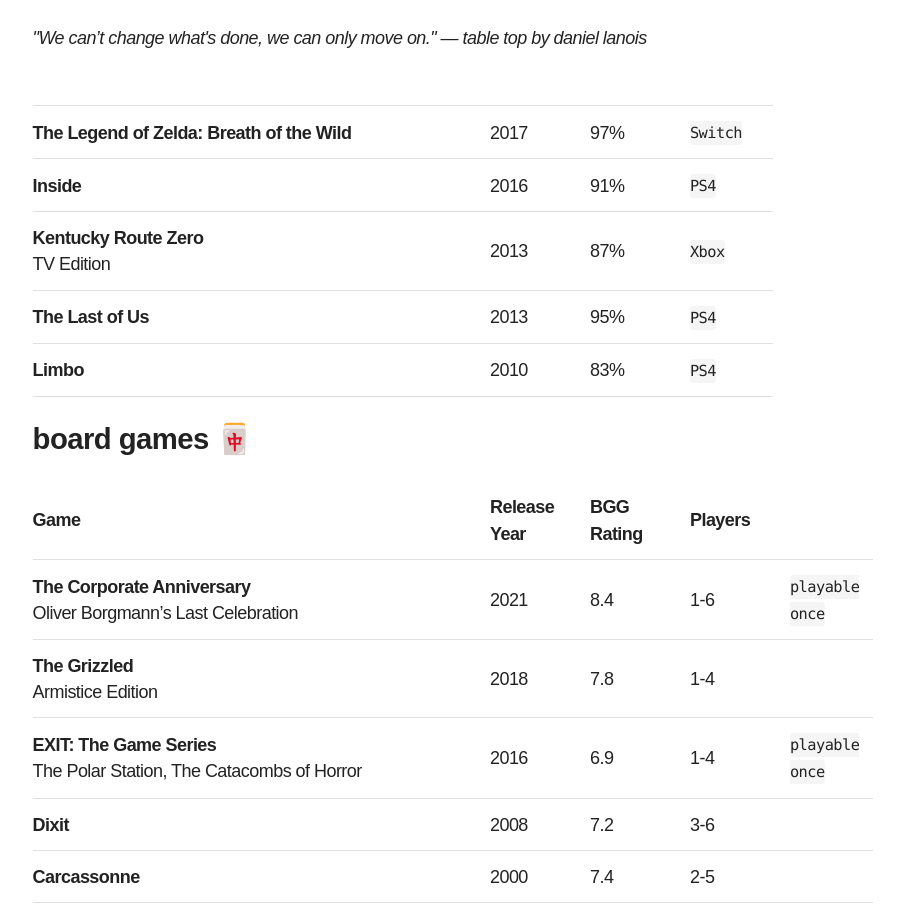
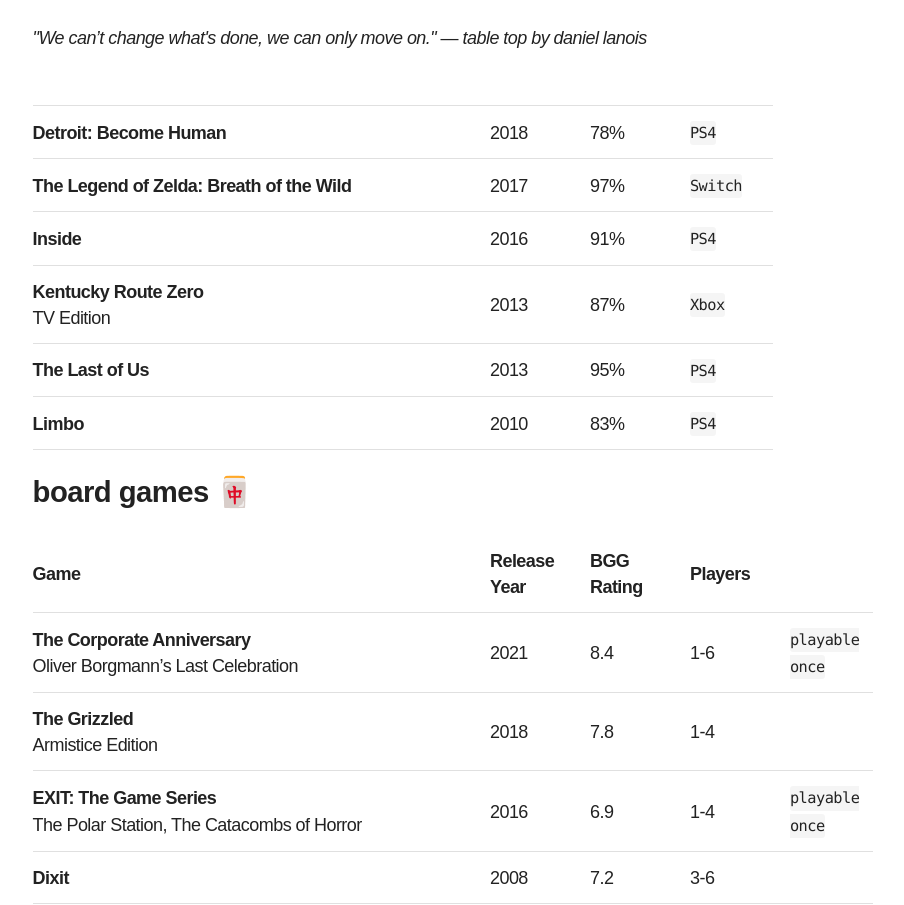
Before and after one commit to ebru/ebrukaya.me, a Gatsby site: page /games/ in a window 1280 px wide. Shown: the part 897-1802 px from the top of the page, without its empty margins (242-1146 px from the left). Built offline with nearby package versions, Linux system fonts and the light colour scheme; Gatsby itself is replaced by a stand-in of ours; a web font is replaced by a local one.

Commit message:
games updated

```diff
--- a/src/markdown-pages/games.md
+++ b/src/markdown-pages/games.md
@@ -29,6 +29,7 @@
 
 |       |       |             |   |
 |-------|-------|-------------|---|
+| **<a href='https://www.metacritic.com/game/playstation-4/detroit-become-human' target='_blank'>Detroit: Become Human</a>** | 2018 | 78% | `PS4` |
 | **<a href='https://www.metacritic.com/game/switch/the-legend-of-zelda-breath-of-the-wild' target='_blank'>The Legend of Zelda: Breath of the Wild</a>** | 2017 | 97% | `Switch` |
 | **<a href='https://www.metacritic.com/game/playstation-4/inside' target='_blank'>Inside</a>** | 2016 | 91% | `PS4` |
 | **<a href='https://www.metacritic.com/game/switch/kentucky-route-zero-tv-edition' target='_blank'>Kentucky Route Zero</a>** <br> TV Edition | 2013 | 87% | `Xbox` |
```
